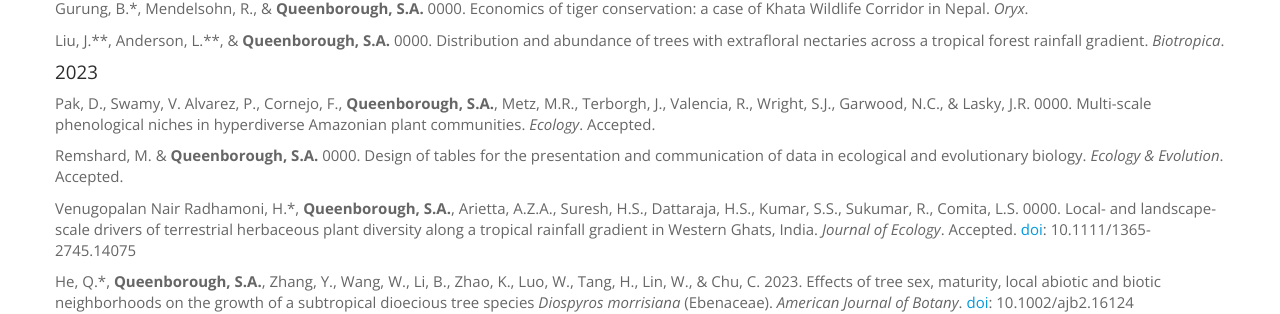
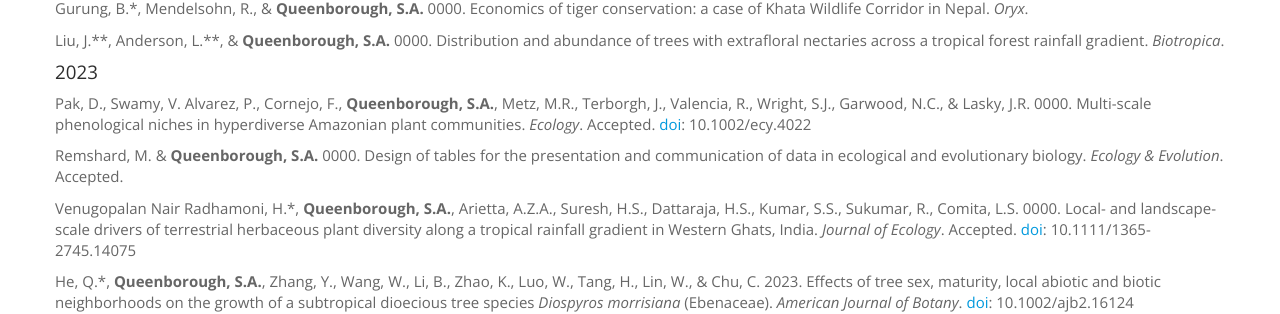
Before and after one commit to saq/saq.github.io, a Jekyll site: the page built from publications.md, in a window 1280 px wide and 900 px high, scrolled down 464 px. Shown: the part 146-460 px from the top of the window. Built offline with Jekyll 4.4.1, drawn with Linux system fonts in a browser that asks for light colours.

Commit message:
Update publications.md

```diff
--- a/publications.md
+++ b/publications.md
@@ -56,7 +56,7 @@
 
 #### 2023
 
-Pak, D., Swamy, V. Alvarez, P., Cornejo, F., **Queenborough, S.A.**, Metz, M.R., Terborgh, J., Valencia, R., Wright, S.J., Garwood, N.C., & Lasky, J.R. 0000. Multi-scale phenological niches in hyperdiverse Amazonian plant communities. *Ecology*. Accepted.
+Pak, D., Swamy, V. Alvarez, P., Cornejo, F., **Queenborough, S.A.**, Metz, M.R., Terborgh, J., Valencia, R., Wright, S.J., Garwood, N.C., & Lasky, J.R. 0000. Multi-scale phenological niches in hyperdiverse Amazonian plant communities. *Ecology*. Accepted. [doi](https://doi.org/10.1002/ecy.4022): 10.1002/ecy.4022
 
 Remshard, M. & **Queenborough, S.A.** 0000.  Design of tables for the presentation and communication of data in ecological and evolutionary biology. *Ecology & Evolution*. Accepted.
 
```
